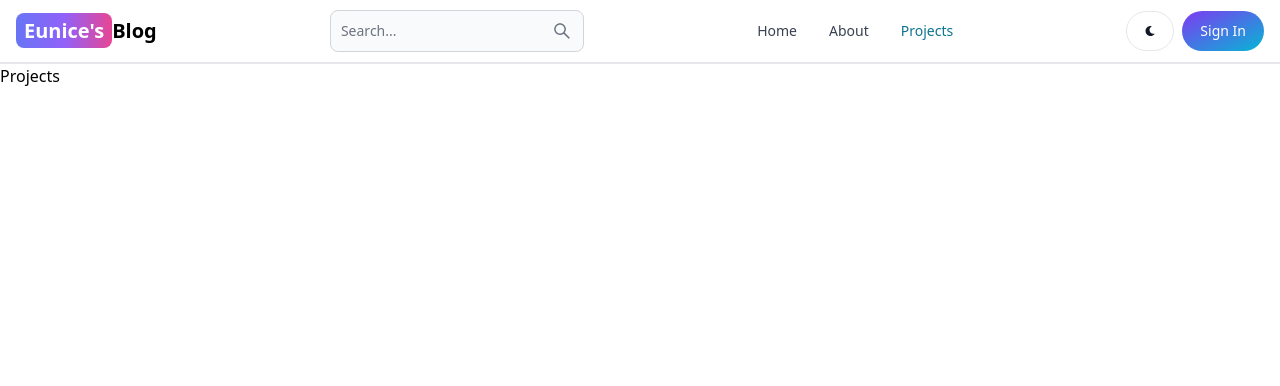
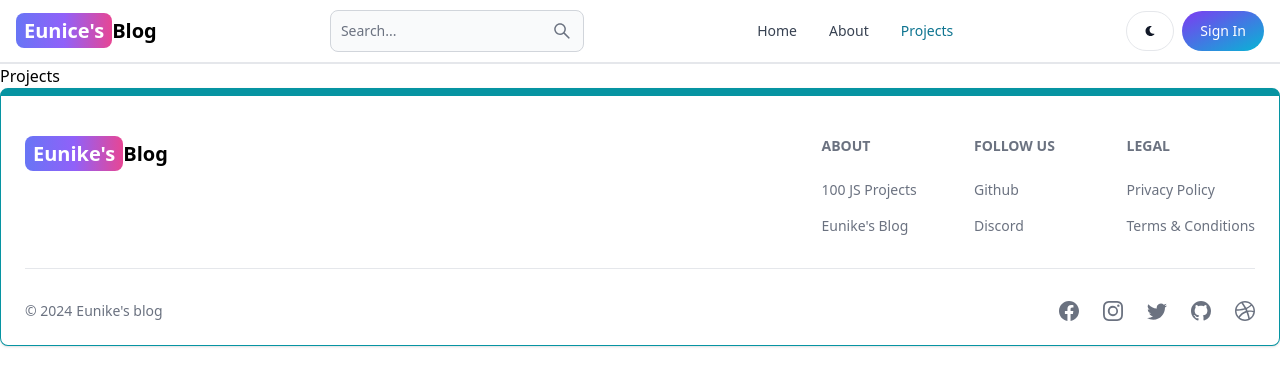
Before and after one commit to BarisYildirimm/Full-Stack-Blog, a React (Vite) app in the folder client/: page /projects in a window 1280 px wide. Shown: the top 386 px of the page. Built offline with nearby package versions, Linux system fonts and the light colour scheme.

Commit message:
Create the Footer Components

```diff
--- a/client/src/App.jsx
+++ b/client/src/App.jsx
@@ -6,7 +6,7 @@
 import Dashboard from "./pages/Dashboard";
 import Projects from "./pages/Projects";
 import Header from "./components/Header";
-
+import Footer from "./components/Footer";
 function App() {
   return (
     <BrowserRouter>
@@ -19,6 +19,7 @@
         <Route path="/dashboard" element={<Dashboard />} />
         <Route path="projects" element={<Projects />} />
       </Routes>
+      <Footer />
     </BrowserRouter>
   );
 }
--- /dev/null
+++ b/client/src/components/Footer.jsx
@@ -0,0 +1,89 @@
+import { Footer } from "flowbite-react";
+import { Link } from "react-router-dom";
+import {
+  BsFacebook,
+  BsInstagram,
+  BsTwitter,
+  BsGithub,
+  BsDribbble,
+} from "react-icons/bs";
+export default function FooterCom() {
+  return (
+    <Footer container className="border border-t-8 border-teal-500">
+      <div className="w-full max-w-7xl mx-auto">
+        <div className="grid w-full justify-between sm:flex md:grid-cols-1">
+          <div className="mt-5">
+            <Link
+              to="/"
+              className="self-center whitespace-nowrap text-lg sm:text-xl font-semibold dark:text-white"
+            >
+              <span className="px-2 py-1 bg-gradient-to-r from-indigo-500 via-purple-500 to-pink-500 rounded-lg text-white">
+                Eunike's
+              </span>
+              Blog
+            </Link>
+          </div>
+          <div className="grid grid-cols-2 gap-8 mt-4 sm:grid-cols-3 sm:gap-6">
+            <div>
+              <Footer.Title title="About" />
+              <Footer.LinkGroup col>
+                <Footer.Link
+                  href="https://www.github.com/barisyildirimm"
+                  target="_blank"
+                  rel="noopener noreferrer"
+                >
+                  100 JS Projects
+                </Footer.Link>
+                <Footer.Link
+                  href="/about"
+                  target="_blank"
+                  rel="noopener noreferrer"
+                >
+                  Eunike's Blog
+                </Footer.Link>
+              </Footer.LinkGroup>
+            </div>
+            <div>
+              <Footer.Title title="Follow us" />
+              <Footer.LinkGroup col>
+                <Footer.Link
+                  href="https://www.github.com/barisyildirimm"
+                  target="_blank"
+                  rel="noopener noreferrer"
+                >
+                  Github
+                </Footer.Link>
+                <Footer.Link href="#">Discord</Footer.Link>
+              </Footer.LinkGroup>
+            </div>
+            <div>
+              <Footer.Title title="Legal" />
+              <Footer.LinkGroup col>
+                <Footer.Link href="#">Privacy Policy</Footer.Link>
+                <Footer.Link href="#">Terms &amp; Conditions</Footer.Link>
+              </Footer.LinkGroup>
+            </div>
+          </div>
+        </div>
+        <Footer.Divider />
+        <div className="w-full sm:flex sm:items-center sm:justify-between">
+          <Footer.Copyright
+            href="#"
+            by="Eunike's blog"
+            year={new Date().getFullYear()}
+          />
+          <div className="flex gap-6 sm:mt-0 mt-4 sm:justify-center">
+            <Footer.Icon href="#" icon={BsFacebook} />
+            <Footer.Icon href="#" icon={BsInstagram} />
+            <Footer.Icon href="#" icon={BsTwitter} />
+            <Footer.Icon
+              href="https://github.com/barisyildirimm"
+              icon={BsGithub}
+            />
+            <Footer.Icon href="#" icon={BsDribbble} />
+          </div>
+        </div>
+      </div>
+    </Footer>
+  );
+}
```
Also changed, not shown: 1 other file (tests, documents, lock files or other folders).
